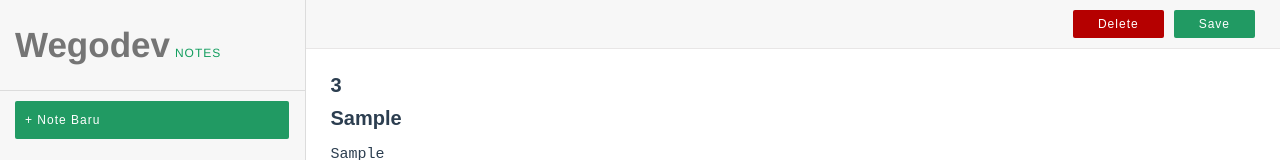
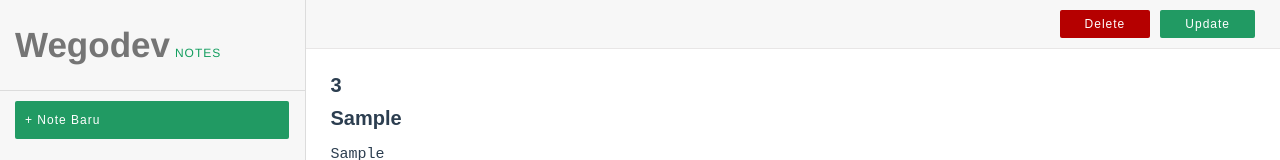
Before and after one commit to nurpuji97/wegodev-notes, a Vue app: page / in a window 1280 px wide. Both pictures are taken after typing "Sample", "Sample" into the empty fields and a click on the button "Save". Shown: the top 160 px of the page. Built offline with nearby package versions, Linux system fonts and the light colour scheme.

Commit message:
pisah button Save & Update

```diff
--- a/src/App.vue
+++ b/src/App.vue
@@ -44,10 +44,11 @@
   },
   methods: {
      newNote(){
-          this.dataForm = {id:0, title: '', description: ''}
+          this.dataForm = {id:0, title: '', description: '', mode: 'save'}
      },
      editNote(id){
           this.dataForm = this.notes.find(note => note.id === id);
+          this.dataForm.mode= 'update';
      },
      saveNote(title, description){
           let newId = 0;
--- a/src/components/formNotes.vue
+++ b/src/components/formNotes.vue
@@ -1,9 +1,10 @@
 <template>
     <div class="formNotes">
-        <form @submit="submitNote">
+        <form>
             <div class="menu">
                 <button type="button" @click="submitRemove" class="bg-danger btn btn-delete">Delete</button>
-                <button type="submit" class="bg-success btn">Save</button>
+                <button type="button" @click="submitSave" class="bg-success btn" v-if="mode == 'save'">Save</button>
+                <button type="button" @click="submitUpdate" class="bg-success btn" v-if="mode == 'update'">Update</button>
             </div>
             <div class="content">
                 <input type="text" class="text" placeholder="id" v-model="id">
@@ -35,18 +36,16 @@
         return {
             id: 0,
             title: '',
-            description: ''
+            description: '',
+            mode: 'save'
         }
     },
     methods: {
-        submitNote(e){
-            e.preventDefault();
-
-            if(this.id === 0){
-                this.propSaveNote(this.title, this.description);
-            }else {
-                this.propUpdateNote(this.id, this.title, this.description);
-            }
+        submitSave(){
+            this.propSaveNote(this.title, this.description);
+        },
+        submitUpdate(){
+            this.propUpdateNote(this.id, this.title, this.description);
         },
         submitRemove(){
             this.propRemoveNote(this.id);
@@ -63,6 +62,7 @@
             this.id = note.id;
             this.title = note.title;
             this.description = note.description;
+            this.mode = note.mode;
         }
     }
 }
```
